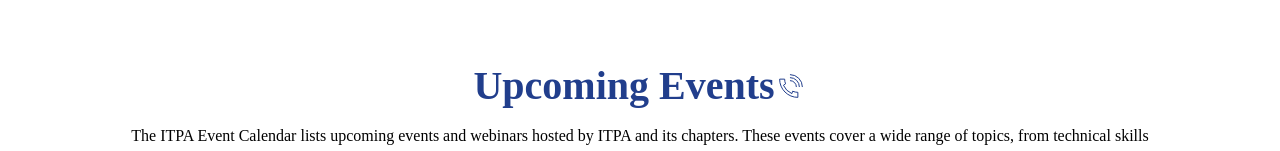
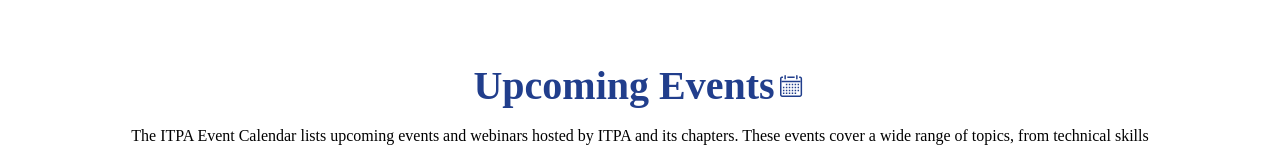
Before and after one commit to Robinson-Taiwo/ITPA-web, a React (Vite) app: page / in a window 1280 px wide. Shown: the part 2632-2783 px from the top of the page. Built offline with nearby package versions, Linux system fonts and the light colour scheme; a web font is replaced by a local one.

Commit message:
fourth-commit

```diff
--- a/src/Components/Home.css
+++ b/src/Components/Home.css
@@ -252,6 +252,8 @@
     /* max-width: 40%; */
     /* Set the maximum width of the carousel */
     margin: 0 auto;
+    background: #213e8c;
+
     /* Center the carousel */
 
     @apply desktop:max-w-[40%] max-w-[85%] h-[100%]
@@ -268,7 +270,7 @@
     justify-content: center;
     align-items: center;
     padding: 10px;
-    /* background-color: #f5f5f5; */
+    background-color: #b91b1b;
     /* Background color for each slide */
     border-radius: 5px;
 }
@@ -361,10 +363,10 @@
 }
 
 
-.hockey{
+.hockey {
     @apply h-[2rem] w-[2rem] desktop:h-[4rem] desktop:w-[4rem]
 }
 
-.ima{
+.ima {
     @apply h-[100%] w-[100%]
 }
--- a/src/Components/Home.jsx
+++ b/src/Components/Home.jsx
@@ -6,7 +6,7 @@
 import rocket from "../assets/Icons/rocket.svg"
 import vision from "../assets/Icons/vision.svg"
 import call from "../assets/Icons/cal.svg"
-
+import event from "../assets/Icons/event.svg"
 import PageLayout from './PageLayout'
 import AOS from 'aos';
 import nasa from "../assets/Images/nasa.jpg"
@@ -202,7 +202,7 @@
 
 
                <div className="events">
-                    <h2>Upcoming Events    <img src={call} alt="" className='rocket' />   </h2>
+                    <h2>Upcoming Events    <img src={event} alt="" className='rocket' />   </h2>
                     <p>
                          The ITPA Event Calendar lists upcoming events and webinars hosted by ITPA and its chapters. These events cover a wide range of topics, from technical skills training to career development to networking opportunities.
                     </p>
```
Also changed, not shown: src/assets/Icons/event.svg (added).
